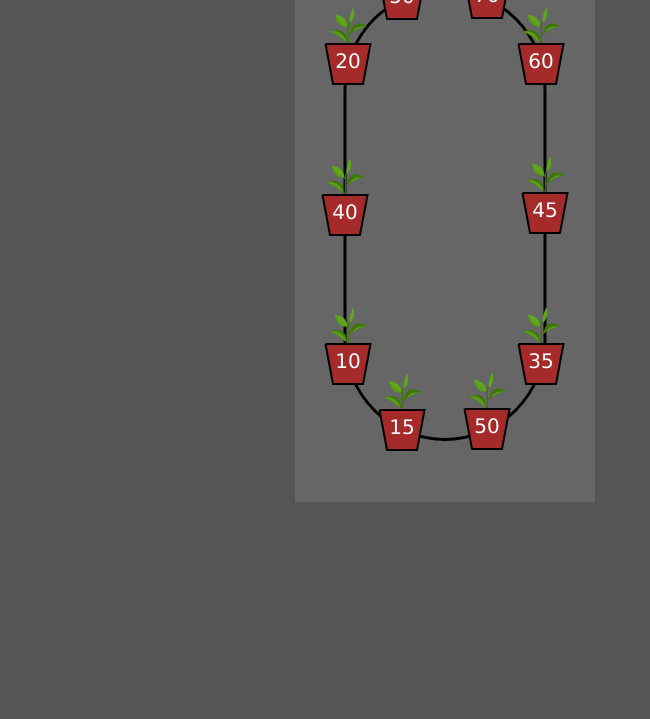
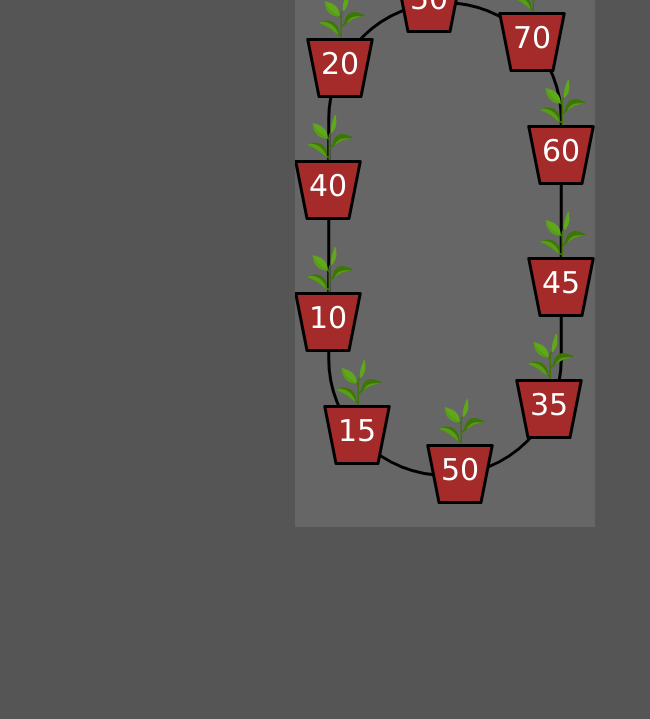
Before and after one commit to Patrick2003/Pflanzen-Paternoster, a website: page index.html in a window 1280 px wide. Shown: the part 81-800 px from the top of the page, without its empty margins (0-650 px from the left). Drawn offline with nearby package versions, Linux system fonts and the light colour scheme.

Commit message:
added favicon and scaling stuff

```diff
--- a/main.css
+++ b/main.css
@@ -2,5 +2,4 @@ body {
     background-color: #555;
     display: flex;
     flex-wrap: wrap;
-    vertical-align: center;
 }
--- a/main.js
+++ b/main.js
@@ -2,20 +2,29 @@ const paternoster = document.getElementById("paternoster");
 const info = document.getElementById("selected");
 const ctx = paternoster.getContext("2d");
 
-console.log(window.screenX);
+let scalefactor = 0;
 
-const scalefactor = 0.5;
+if (window.innerHeight * 0.8 < window.innerWidth) {
+    scalefactor = 600 / window.innerHeight;
+} else {
+    scalefactor = window.innerWidth / 825;
+}
+
+scalefactor = 0.75;
+
 const canvas = {
-    xpos: 100,
-    ypos: 325,
-    height: 500,
+    xpos: 45,
+    ypos: 256,
+    height: 800,
     width: 400,
     pot: {
         height: 40,
         width: {
             top: 45,
             bottom: 30
-        }
+        },
+        imgSrc: "plant.svg",
+        imgSize: 60
     }
 }
 
@@ -33,19 +42,19 @@ const scale = (obj) => {
 
 scale(canvas);
 
-paternoster.height = canvas.height + 2 * canvas.ypos;
-paternoster.width = canvas.width + 2 * canvas.xpos;
+paternoster.height = canvas.height;
+paternoster.width = canvas.width;
 
 const length = {
-    vertical: canvas.height,
-    horizontal: canvas.width * Math.PI,
+    vertical: canvas.height - canvas.width - 2 * canvas.pot.height,
+    horizontal: (canvas.width - canvas.pot.width.top) * Math.PI * 0.5,
     total: undefined
 }
 
 length.total = 2 * length.horizontal + 2 * length.vertical;
 
 const img = new Image();
-img.src = "./plant.svg";
+img.src = canvas.pot.imgSrc;
 
 const fps = 60;
 let absPos = 0;
@@ -129,7 +138,7 @@ const animate = () => {
 
 const drawBackground = () => {
 
-    const arcx = canvas.xpos + canvas.width / 2;
+    const arcr = canvas.width * 0.5 - canvas.pot.width.top;
 
     ctx.fillStyle = "#666";
     ctx.rect(0, 0, paternoster.width, paternoster.height);
@@ -139,24 +148,24 @@ const drawBackground = () => {
 
     ctx.beginPath();
     ctx.strokeStyle = "black";
-    ctx.moveTo(canvas.xpos, canvas.ypos + canvas.height);
+    ctx.moveTo(canvas.xpos, canvas.ypos + length.vertical);
     ctx.lineTo(canvas.xpos, canvas.ypos);
     ctx.stroke();
 
     ctx.beginPath();
     ctx.strokeStyle = "black";
-    ctx.arc(arcx, canvas.ypos, canvas.width / 2, 1 * Math.PI, 0 * Math.PI, false);
+    ctx.arc(canvas.width * 0.5, canvas.ypos, arcr, 1 * Math.PI, 0 * Math.PI, false);
     ctx.stroke();
 
     ctx.beginPath();
     ctx.strokeStyle = "black";
-    ctx.moveTo(canvas.xpos + canvas.width, canvas.ypos);
-    ctx.lineTo(canvas.xpos + canvas.width, canvas.ypos + canvas.height);
+    ctx.moveTo(canvas.xpos + 2 * arcr, canvas.ypos);
+    ctx.lineTo(canvas.xpos + 2 * arcr, canvas.ypos + length.vertical);
     ctx.stroke();
 
     ctx.beginPath();
     ctx.strokeStyle = "black";
-    ctx.arc(arcx, canvas.ypos + canvas.height, canvas.width / 2, 0 * Math.PI, 1 * Math.PI, false);
+    ctx.arc(canvas.width * 0.5, canvas.ypos + length.vertical, arcr, 0 * Math.PI, 1 * Math.PI, false);
     ctx.stroke();
 }
 
@@ -169,7 +178,7 @@ const draw = (pos) => {
         relPos = pos / length.vertical;
         xy = getLineXY({
             x: canvas.xpos,
-            y: canvas.ypos + canvas.height
+            y: canvas.ypos + length.vertical
         }, {
                 x: canvas.xpos,
                 y: canvas.ypos
@@ -180,26 +189,26 @@ const draw = (pos) => {
             x: canvas.xpos,
             y: canvas.ypos
         }, {
-                x: canvas.xpos + canvas.width,
+                x: canvas.xpos + canvas.width - 2 * canvas.pot.width.top,
                 y: canvas.ypos
             }, relPos);
     } else if (pos < length.vertical + length.horizontal + length.vertical) {
         relPos = (pos - length.vertical - length.horizontal) / length.vertical
         xy = getLineXY({
-            x: canvas.xpos + canvas.width,
+            x: canvas.xpos + canvas.width - 2 * canvas.pot.width.top,
             y: canvas.ypos
         }, {
-                x: canvas.xpos + canvas.width,
-                y: canvas.ypos + canvas.height
+                x: canvas.xpos + canvas.width - 2 * canvas.pot.width.top,
+                y: canvas.ypos + length.vertical
             }, relPos);
     } else {
         relPos = (pos - length.vertical - length.horizontal - length.vertical) / length.horizontal
         xy = getSemicircleXY({
-            x: canvas.xpos + canvas.width,
-            y: canvas.ypos + canvas.height
+            x: canvas.xpos + canvas.width - 2 * canvas.pot.width.top,
+            y: canvas.ypos + length.vertical
         }, {
                 x: canvas.xpos,
-                y: canvas.ypos + canvas.height
+                y: canvas.ypos + length.vertical
             }, relPos);
     }
     drawPot(xy);
@@ -212,7 +221,7 @@ const storeLastPos = (pot, pos) => {
     }
 }
 
-// draw tracking rect at xy
+// draw pot at xy
 const drawPot = (point) => {
     const pot = canvas.pot;
 
@@ -222,25 +231,46 @@ const drawPot = (point) => {
         ctx.strokeStyle = "black";
     }
 
+    ctx.lineWidth = 3;
+    ctx.lineJoin = "round";
+
+    const points = {
+        topleft: {
+            x: point.x - pot.width.top + ctx.lineWidth / 2,
+            y: point.y - pot.height + ctx.lineWidth / 2
+        },
+        topright: {
+            x: point.x + pot.width.top - ctx.lineWidth / 2,
+            y: point.y - pot.height + ctx.lineWidth / 2
+        },
+        bottomleft: {
+            x: point.x - pot.width.bottom + ctx.lineWidth / 2,
+            y: point.y + pot.height - ctx.lineWidth / 2
+        },
+        bottomright: {
+            x: point.x + pot.width.bottom - ctx.lineWidth / 2,
+            y: point.y + pot.height - ctx.lineWidth / 2
+        }
+    }
+
     ctx.fillStyle = "brown";
-    ctx.lineWidth = 2;
     ctx.beginPath();
-    ctx.moveTo(point.x - pot.width.top, point.y - pot.height);
-    ctx.lineTo(point.x + pot.width.top, point.y - pot.height);
-    ctx.lineTo(point.x + pot.width.bottom, point.y + pot.height);
-    ctx.lineTo(point.x - pot.width.bottom, point.y + pot.height);
-    ctx.lineTo(point.x - pot.width.top, point.y - pot.height);
+    ctx.moveTo(points.topleft.x, points.topleft.y);
+    ctx.lineTo(points.topright.x, points.topright.y);
+    ctx.lineTo(points.bottomright.x, points.bottomright.y);
+    ctx.lineTo(points.bottomleft.x, points.bottomleft.y);
+    ctx.lineTo(points.topleft.x, points.topleft.y);
+    ctx.lineTo(points.topright.x, points.topright.y);
     ctx.fill();
 
-    const size = pot.width.top * 1.6;
-    const imgy = point.y - pot.height - size;
-    ctx.drawImage(img, point.x - size / 2 + 1, imgy, size, size);
+    const imgy = point.y - pot.height - pot.imgSize;
+    ctx.drawImage(img, point.x - pot.imgSize / 2 + 2, imgy, pot.imgSize, pot.imgSize);
 
     const font = {
         text: pots[currentPot].humidity,
         color: "white",
         family: "Verdana",
-        size: pot.height * 1,
+        size: pot.height,
         x: point.x - pot.width.bottom * 0.85,
         y: point.y + pot.height * 0.2
     }
@@ -288,6 +318,7 @@ const getSemicircleXY = (startPt, endPt, permille) => {
     }
     return ({
         x: Math.floor(X),
+
         y: Math.floor(Y)
     });
 }
```
Also changed, not shown: favicon.ico (added).
